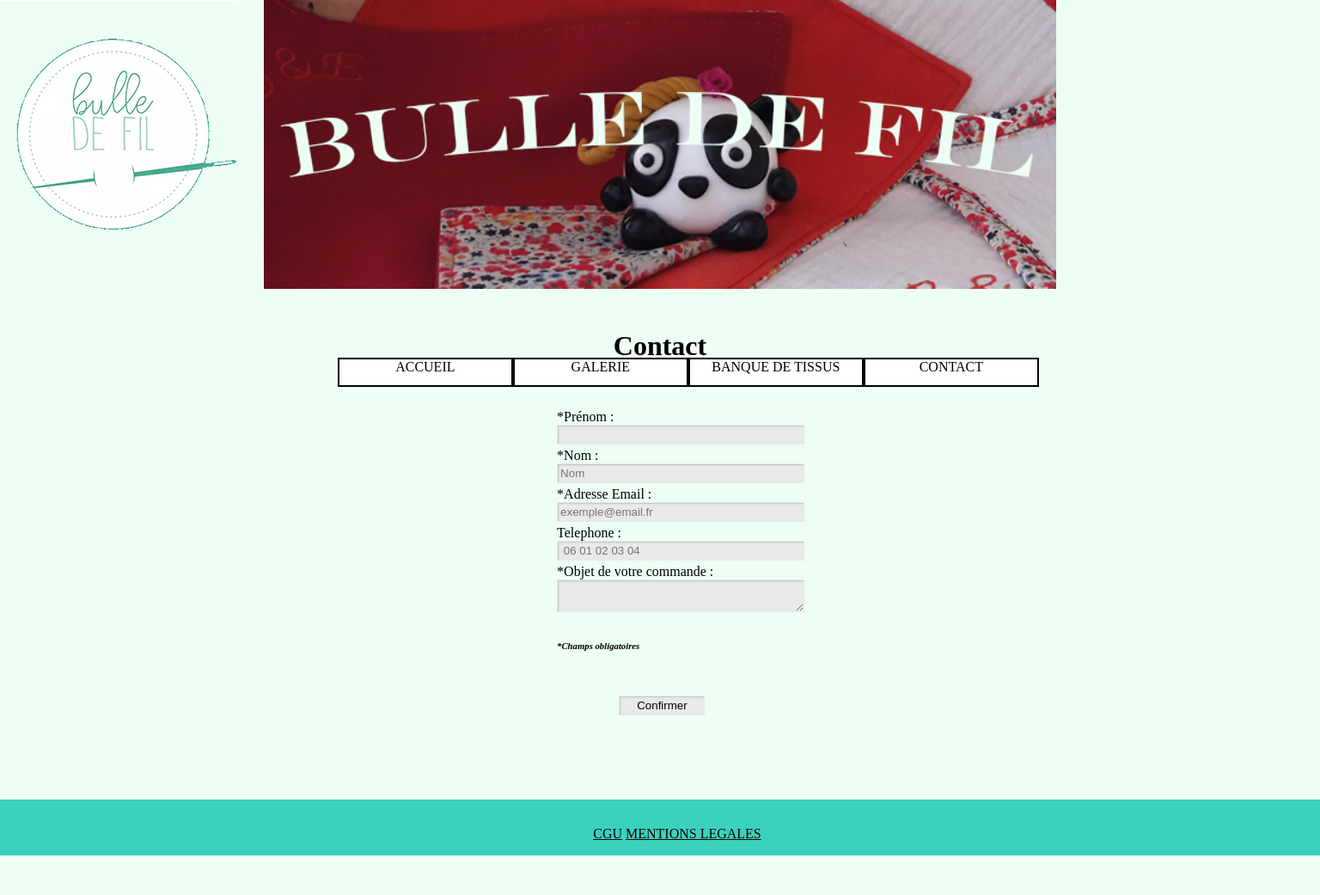
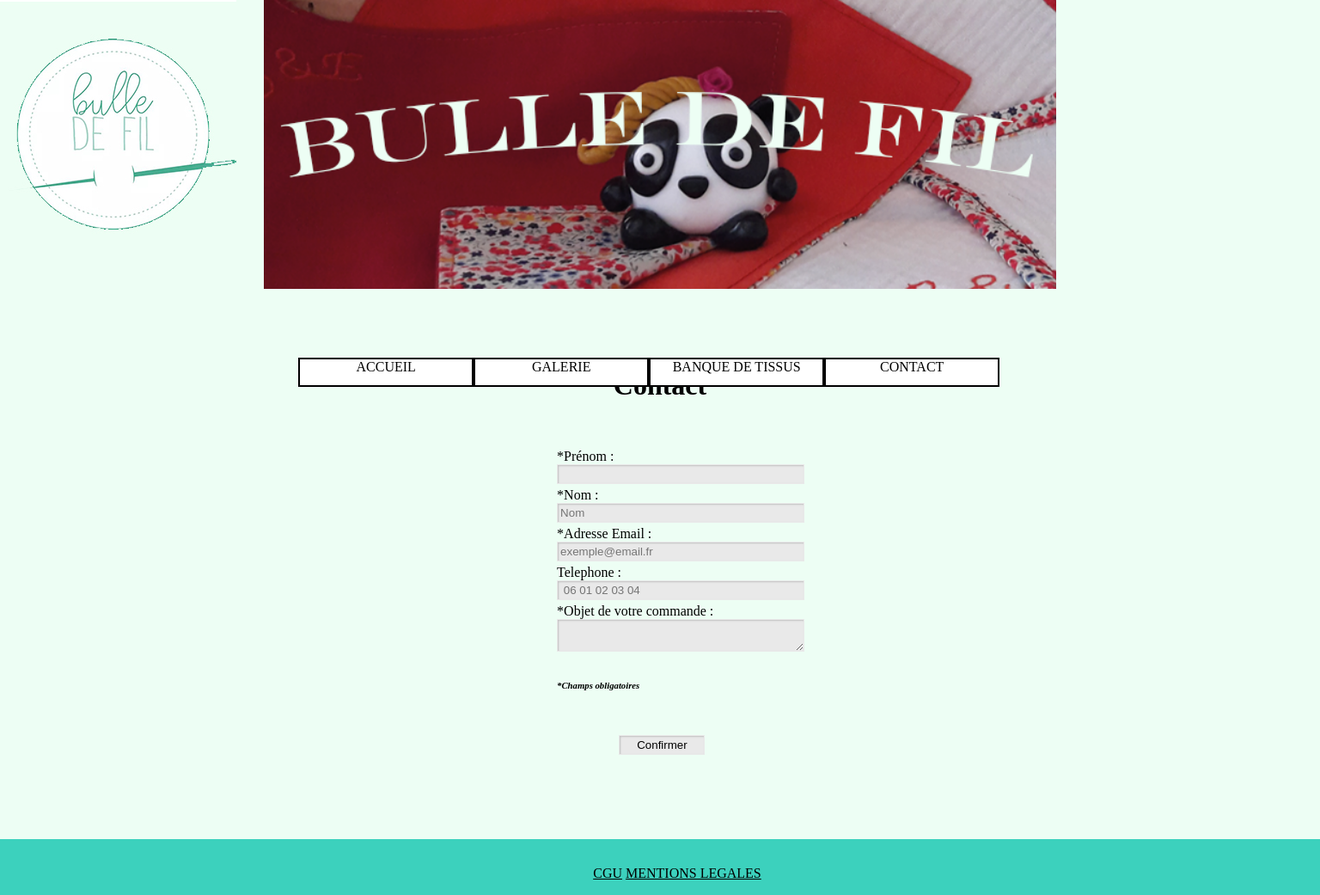
Before and after one commit to GeoffroyDutot/bulle_de_fils, a PHP site: page /src/php/contact.php in a window 1536 px wide; the page is wider, and only the part inside the window is pictured. Shown: that part at 86% size. Before the commit the page ends 995 px from the top of that part, so only its background shows below. Run offline with PHP 8.4, Linux system fonts and the light colour scheme.

Commit message:
bug menu

```diff
--- a/index.php
+++ b/index.php
@@ -32,7 +32,9 @@
 </div>
 
 <div class="autor">
-<h1>La creatice </h1> <img src="./src/image/im.jpg"><!-- image creatice -->
+<h1>Sophie Petitjean </h1>
+
+ <!-- <img src="./src/image/im.jpg">          image creatice -->
 
 <p id="description"> Couturière indépendante et passionné  depuis une vingtaine d'années, je réalise principalement des accessoires esthétique comme des sacs, trousses pour faciliter la vie de chacun au quotidien
 
--- a/src/css/contact.css
+++ b/src/css/contact.css
@@ -1,5 +1,5 @@
 .block_articles {
-  margin-top: 25%;
+  margin-top: 28%;
   margin-left: 30%;
   margin-bottom: 1%;
   width: 40%;
--- a/src/css/theme.css
+++ b/src/css/theme.css
@@ -37,13 +37,12 @@
         background-attachment: fixed;
         position: absolute;
         top: 50%;
-        width: 100%;
-        margin-left: 13.7%;
+        width: 80%;
+        left : 20%;
     }
 
     .menu ul {
-        float: right;
-        margin-right: 35%;
+
         list-style-type: none;
         text-align: center;
     }
```
